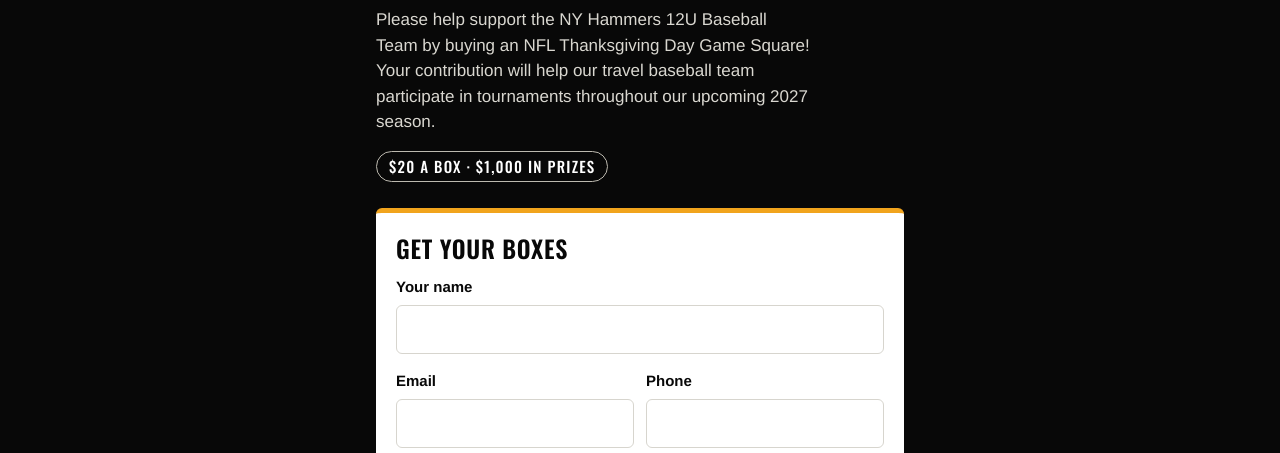
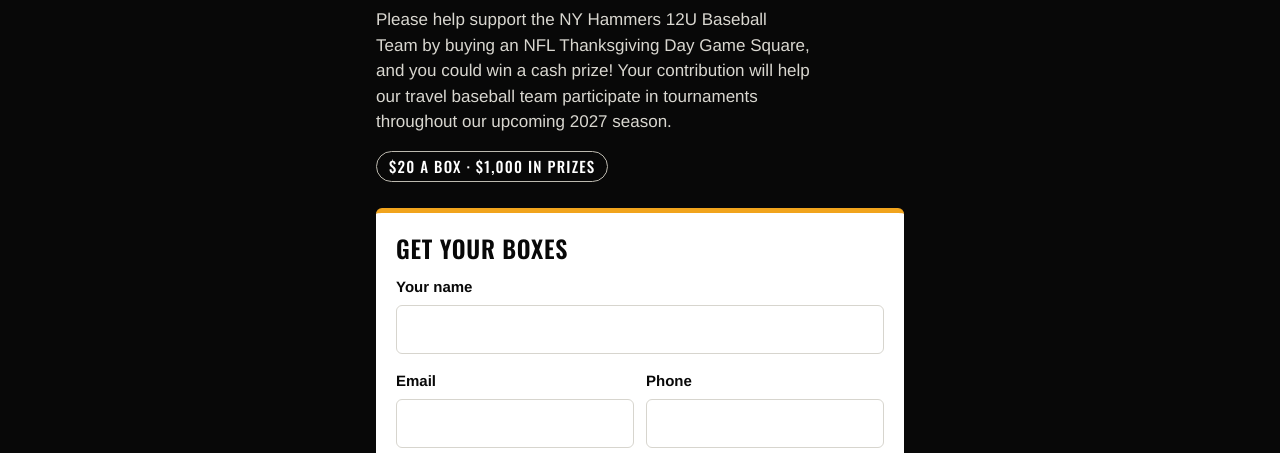
Before and after one commit to boxoprofundo/hammers, a plain HTML site: page index.html in a window 1280 px wide. Shown: the part 330-783 px from the top of the page. Drawn offline with nearby package versions, Linux system fonts and the light colour scheme; no server answers.

Commit message:
Intro: mention the cash prize
Co-Authored-By: Claude Opus 5.5 <noreply@anthropic.com>
Claude-Session: https://claude.ai/code/session_017ni554VETL8LNm6U5hSHAg

```diff
--- a/index.html
+++ b/index.html
@@ -181,7 +181,7 @@
       <div class="eyebrow">NY Hammers 12U Baseball</div>
       <h1>NFL Thanksgiving Day Game Squares</h1>
       <p class="matchup">Kansas City Chiefs at Buffalo Bills<br>Thursday, November 26, 2026</p>
-      <p class="lede">Please help support the NY Hammers 12U Baseball Team by buying an NFL Thanksgiving Day Game Square! Your contribution will help our travel baseball team participate in tournaments throughout our upcoming 2027 season.</p>
+      <p class="lede">Please help support the NY Hammers 12U Baseball Team by buying an NFL Thanksgiving Day Game Square, and you could win a cash prize! Your contribution will help our travel baseball team participate in tournaments throughout our upcoming 2027 season.</p>
       <div class="tally" aria-live="polite">
         <span class="chip">$20 a box · $1,000 in prizes</span>
       </div>
```
Also changed, not shown: preview.html (+1 -1 lines).
